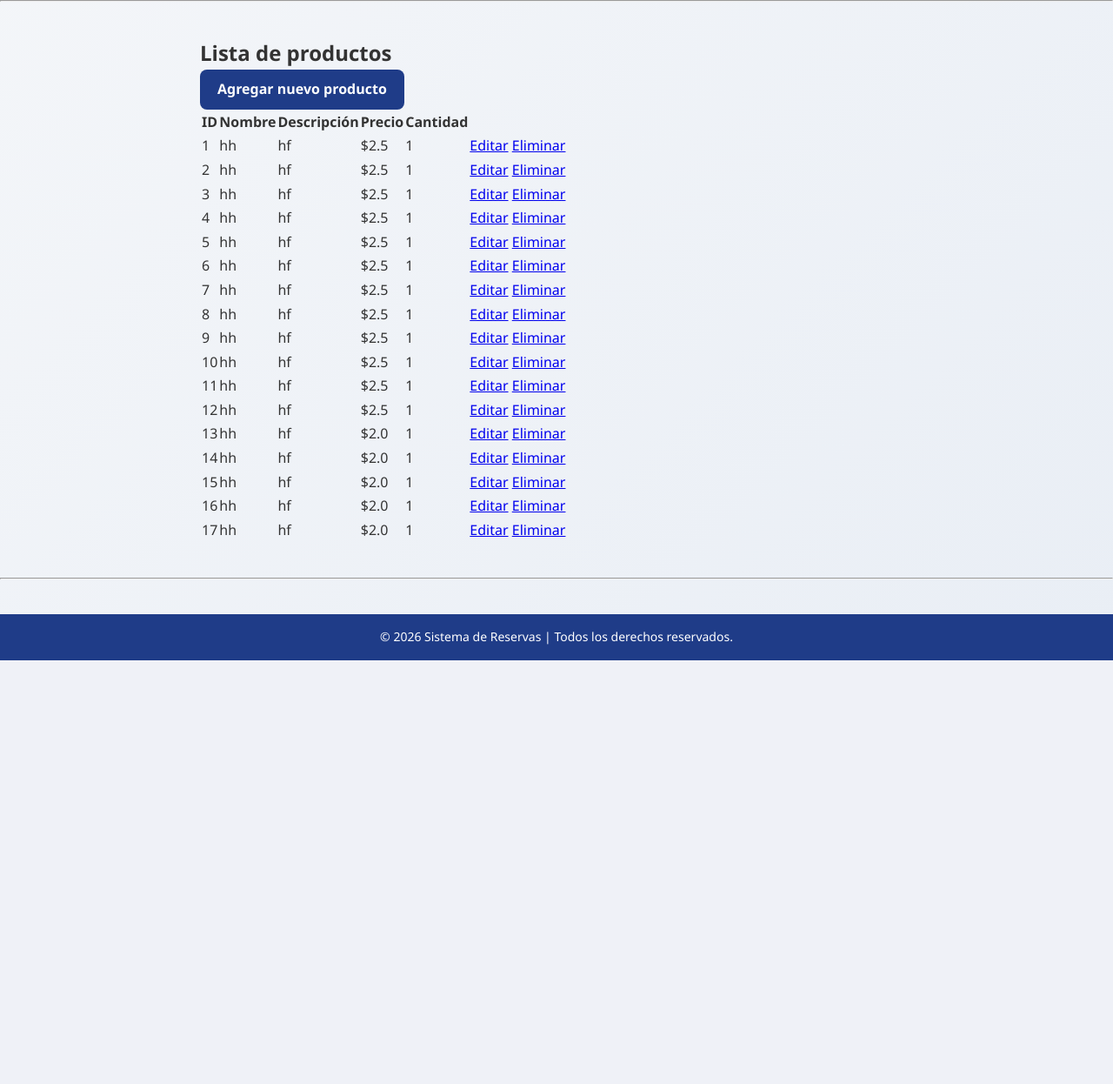
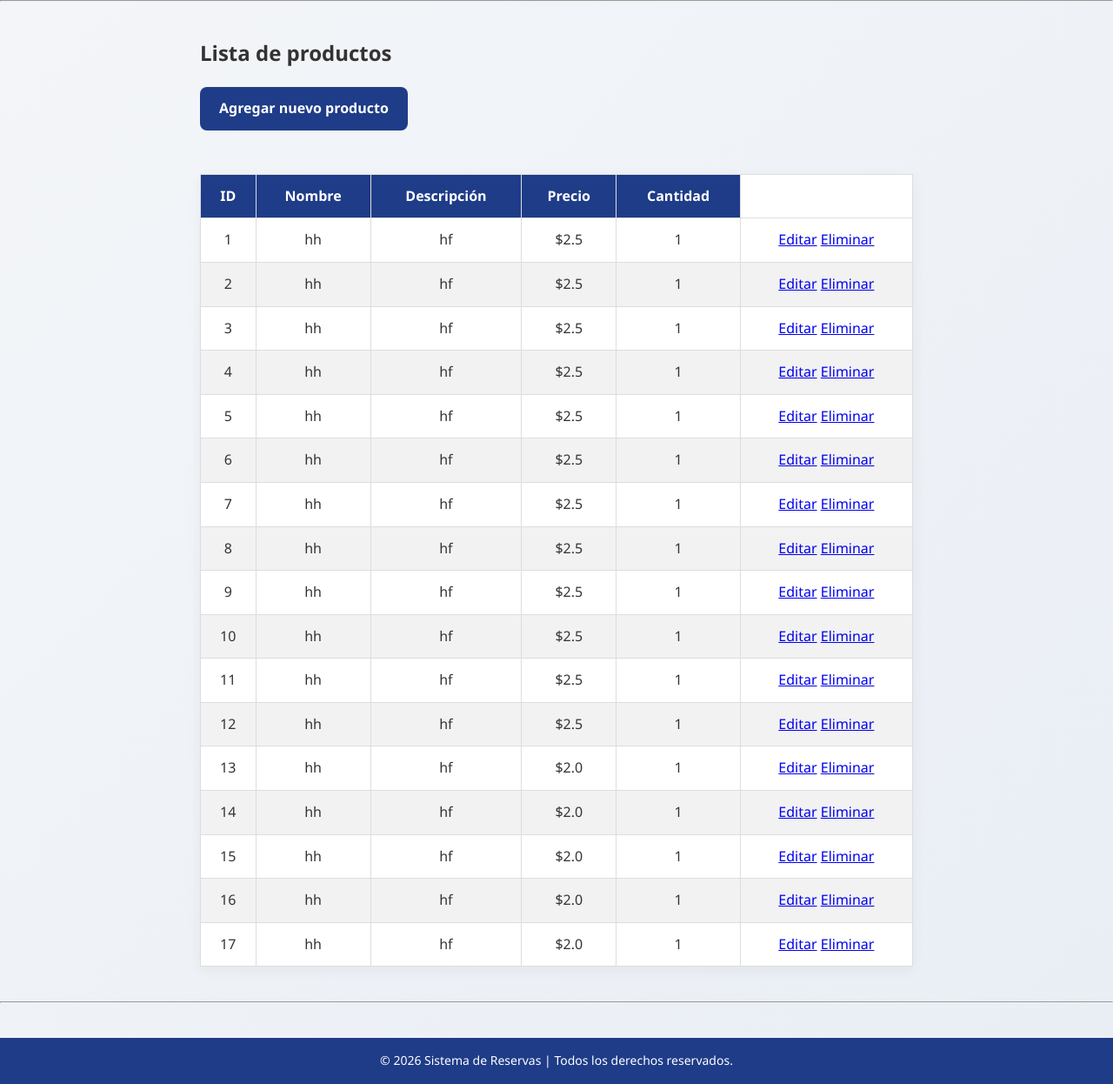
Before and after one commit to Aurora194/DESARROLLO-DE-APLICACIONES-WEB, a Flask app: page /productos in a window 1280 px wide. Shown: the part 141-1387 px from the top of the page at 87% size. Before the commit the page ends 900 px from the top, so only its background shows below. Run offline with Flask 3, Linux system fonts and the light colour scheme; data comes from the database, SQL or seed files in the repository; both versions use the stored data as it was after the commit.

Commit message:
Semana 11

```diff
--- a/Proyecto_reservas/static/styles.css
+++ b/Proyecto_reservas/static/styles.css
@@ -1,17 +1,20 @@
-/* Reset básico */
+
+/* RESET BÁSICO */
 * {
     margin: 0;
     padding: 0;
     box-sizing: border-box;
 }
 
-/* Fondo general */
+
+/* FONDO GENERAL */
 body {
     font-family: 'Segoe UI', Tahoma, Geneva, Verdana, sans-serif;
     background: linear-gradient(135deg, #f4f6f9, #e9eef5);
     color: #333;
     line-height: 1.6;
 }
+
 
 /* HEADER */
 header {
@@ -21,6 +24,7 @@ header {
     text-align: center;
     box-shadow: 0 4px 10px rgba(0,0,0,0.1);
 }
+
 
 /* NAVBAR */
 nav {
@@ -41,12 +45,14 @@ nav a:hover {
     color: #00c6ff;
 }
 
+
 /* CONTENIDO PRINCIPAL */
 main {
     padding: 40px;
     max-width: 900px;
     margin: auto;
 }
+
 
 /* TARJETAS */
 .card {
@@ -62,21 +68,24 @@ main {
     transform: translateY(-5px);
 }
 
-/* BOTONES */
+
+/* BOTONES GENERALES */
 .btn {
     display: inline-block;
-    padding: 10px 20px;
+    padding: 12px 22px;
     background: #1f3c88;
     color: white;
     border-radius: 8px;
     text-decoration: none;
     font-weight: bold;
     transition: 0.3s ease;
+    margin: 20px 0;   /* espacio arriba y abajo */
 }
 
 .btn:hover {
     background: #00c6ff;
 }
+
 
 /* FOOTER */
 footer {
@@ -86,17 +95,104 @@ footer {
     padding: 15px;
     margin-top: 40px;
     font-size: 14px;
-    width: 100;
+    width: 100%;   /* corregido */
 }
 
-/* Responsive */
-@media (max-width: 768px) {
-    main {
-        padding: 20px;
-    }
 
-    nav a {
-        display: block;
-        margin: 10px 0;
+/* DISEÑO FORMULARIOS */
+
+form {
+    background: white;
+    padding: 35px;
+    border-radius: 12px;
+    box-shadow: 0 8px 20px rgba(0,0,0,0.08);
+    max-width: 500px;
+    margin: 40px auto;
+    text-align: center; /* centra contenido */
+}
+
+form p {
+    margin-bottom: 20px;
+    display: flex;
+    flex-direction: column;
+    align-items: center; /* centra campos */
+}
+
+/* LABEL */
+form label {
+    font-weight: bold;
+    margin-bottom: 8px;
+    color: #1f3c88;
+}
+
+/* INPUTS CENTRADOS */
+form input {
+    width: 80%;               /* ancho controlado */
+    padding: 12px;
+    border-radius: 8px;
+    border: 1px solid #ccc;
+    font-size: 14px;
+    text-align: center;       /* texto centrado */
+    transition: 0.3s ease;
+}
+
+form input:focus {
+    border-color: #1f3c88;
+    outline: none;
+    box-shadow: 0 0 8px rgba(31, 60, 136, 0.3);
+}
+
+/* BOTÓN DEL FORMULARIO */
+form input[type="submit"] {
+    background: #1f3c88;
+    color: white;
+    padding: 12px;
+    border: none;
+    border-radius: 8px;
+    cursor: pointer;
+    font-weight: bold;
+    width: 50%;
+    margin-top: 15px;   /* espacio extra */
+    transition: 0.3s ease;
+}
+
+form input[type="submit"]:hover {
+    background: #00c6ff;
+}
+
+
+/* TABLA INVENTARIO */
+
+table {
+    width: 100%;
+    border-collapse: collapse;
+    margin-top: 30px;
+    background: white;
+    box-shadow: 0 4px 15px rgba(0,0,0,0.05);
+}
+
+th {
+    background: #1f3c88;
+    color: white;
+}
+
+table, th, td {
+    border: 1px solid #ddd;
+}
+
+th, td {
+    padding: 12px;
+    text-align: center;
+}
+
+tr:nth-child(even) {
+    background-color: #f2f2f2;
+}
+
+
+/* RESPONSIVE */
+@media (max-width: 600px) {
+    form input {
+        width: 100%;
     }
 }
```
Also changed, not shown: Proyecto_reservas/inventario/data/inventario.db.
